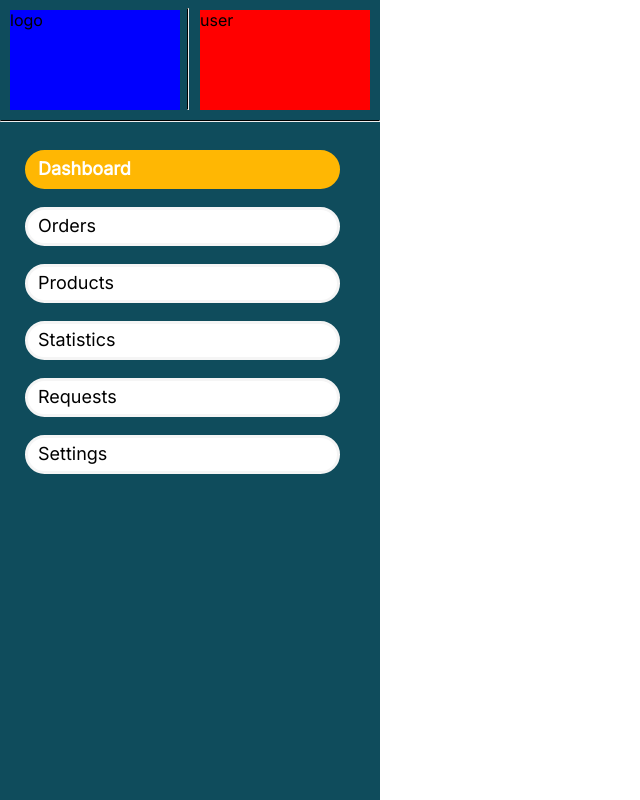
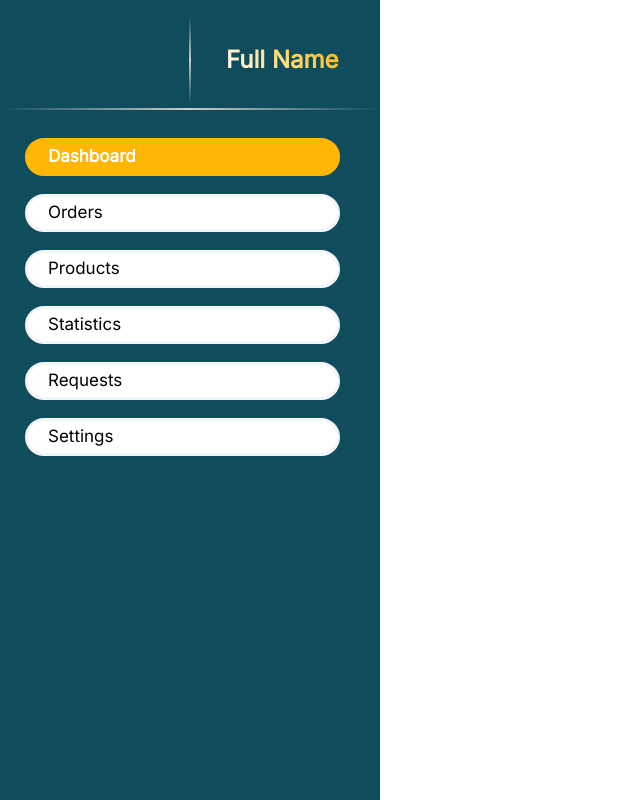
Before and after one commit to Akaleli1/admin-dashboard, a React (Create React App) app: page / in a window 1280 px wide. Shown: the top 800 px of the page, without its empty margins (0-640 px from the left). Built offline with nearby package versions, Linux system fonts and the light colour scheme.

Commit message:
Edited User logo section & User full name section, Updated divider

```diff
--- a/src/components/Hambar/index.jsx
+++ b/src/components/Hambar/index.jsx
@@ -6,9 +6,15 @@ function Hambar() {
     <div className="hambar">
 
         <div className="user-detail">
-          <section className="ham-logo-section">logo</section>
+          <section className="ham-logo-section">
+            <div className="ham-logo-div">
+              <img className="ham-logo" src="http://localhost:3000/favicon.ico" alt="" />
+            </div>
+          </section>
           <hr className="vl solid" />
-          <section className="ham-user-section">user</section>
+          <section className="ham-user-section">
+            <h4 className="ham-user-section-name">Full Name</h4>
+          </section>
         </div>
         <hr className="hl solid" />
         <div className="ham-menu">
--- a/src/index.css
+++ b/src/index.css
@@ -12,15 +12,16 @@ body{
   top: 0;
 }
 .vl{
-  border-left: 1px solid black;
-  height: 100px;
-  position: absolute;
-  margin-left: 187px;
+  border: 0;
+  width: 2px;
+  margin: 17px 0px 17px 0px;
+  background-image: linear-gradient(to bottom, transparent, #CCC, transparent);
 }
 
 .hl{
-  margin-top: 20px;
-  border-top: 1px solid black;
+  border: 0;
+  height: 2px;
+  background-image: linear-gradient(to right, transparent, #CCC, transparent);
 }
 
 
--- a/src/styles/dashboard/hambar/styles.scss
+++ b/src/styles/dashboard/hambar/styles.scss
@@ -14,15 +14,45 @@
 
 .ham-logo-section{
     margin: 10px 10px 10px 10px;
-    height: 100%;
     flex:30%;
-    background-color: blue;
 }
+
+.ham-logo-div{
+    margin: 0 auto;
+    display: flex;
+    justify-content: center;
+}
+
+.ham-logo{
+    margin-top: 15px;
+    border-radius:50px;
+}
+
 .ham-user-section{
     margin: 10px 10px 10px 10px;
     height: 100%;
     flex:30%;
-    background-color: red;
+
+    font-family: 'Roboto';
+    font-style: normal;
+    font-weight: 400;
+    font-size: 24px;
+    line-height: 28px;
+    display: flex;
+    align-items: center;
+    text-align: center;
+
+}
+
+.ham-user-section-name{
+    margin-left: 25px;
+    background-image: linear-gradient(45deg, #ffffff, #FFB703);
+    background-size: 100%;
+    background-repeat: repeat;
+    -webkit-background-clip: text;
+    -webkit-text-fill-color: transparent;
+    -moz-background-clip: text;
+    -moz-text-fill-color: transparent;
 }
 
 .ham-menu{
@@ -42,12 +72,12 @@
     border-style: solid;
     border-radius: 22px;
     font-weight:400;
-    font-size: 18px;
+    font-size: 17px;
     border-color: whitesmoke;
     background-color: white;
     padding-top: 5px;
-    padding-left: 10px;
-    padding-bottom: 3px;
+    padding-left: 20px;
+    padding-bottom: 2px;
     height: 25px;
     transition: font-weight .1s;
     &:hover,&::after,&:active {
```
